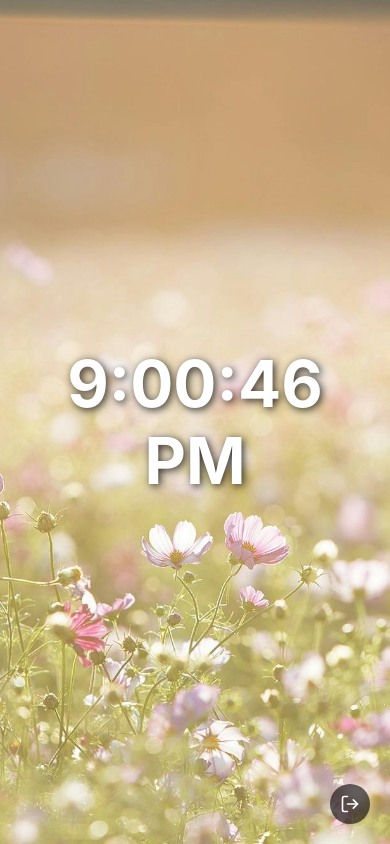
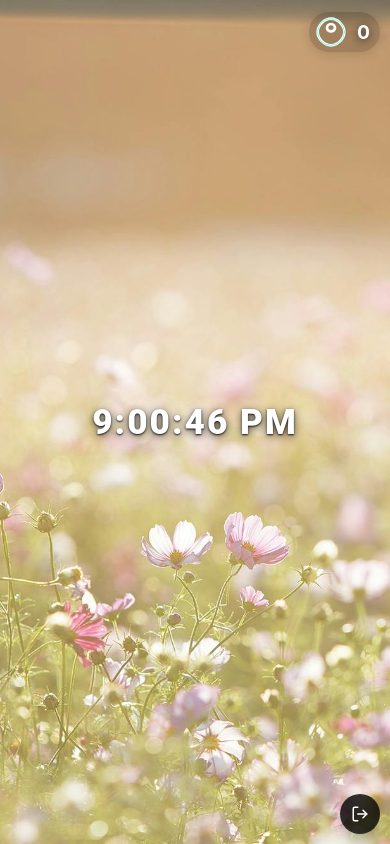
Before and after one commit to zsenasahin/dijital-ajanda-frontend, a React (Create React App) app: page /home in a window 390 px wide. Built offline with nearby package versions, Linux system fonts and the light colour scheme.

Commit message:
HomePage düzenlendi.

```diff
--- a/src/pages/HomePage.jsx
+++ b/src/pages/HomePage.jsx
@@ -1,12 +1,12 @@
-import React, { useState, useEffect } from 'react';
+import React, { useState, useEffect, useRef } from 'react';
 import { useNavigate } from 'react-router-dom';
 import '../styles/HomePage.css';
 
 const LogoutIcon = () => (
   <svg
     viewBox="0 0 24 24"
-    width="20"
-    height="20"
+    width="24"
+    height="24"
     stroke="currentColor"
     strokeWidth="2"
     fill="none"
@@ -19,51 +19,143 @@ const LogoutIcon = () => (
   </svg>
 );
 
+const FocusIcon = () => (
+  <svg viewBox="0 0 24 24" width="32" height="32" fill="none" stroke="currentColor" strokeWidth="2" strokeLinecap="round" strokeLinejoin="round">
+    <path d="M12 2C7 2 2 7 2 12s5 10 10 10 10-5 10-10S17 2 12 2z" stroke="#fff"/>
+    <path d="M15 9a3 3 0 0 0-6 0c0 1.5 1.5 2.5 3 2.5s3-1 3-2.5z" stroke="#fff"/>
+    <circle cx="12" cy="12" r="10" stroke="#38f9d7" strokeWidth="0.5"/>
+  </svg>
+);
+
+const TimerIcon = () => (
+  <svg viewBox="0 0 24 24" width="28" height="28" fill="none" stroke="currentColor" strokeWidth="2" strokeLinecap="round" strokeLinejoin="round">
+    <circle cx="12" cy="13" r="8" stroke="#fff"/>
+    <line x1="12" y1="13" x2="12" y2="9" stroke="#fff"/>
+    <line x1="12" y1="13" x2="15" y2="13" stroke="#fff"/>
+  </svg>
+);
+
+const ChronoIcon = () => (
+  <svg viewBox="0 0 24 24" width="28" height="28" fill="none" stroke="currentColor" strokeWidth="2" strokeLinecap="round" strokeLinejoin="round">
+    <circle cx="12" cy="13" r="8" stroke="#fff"/>
+    <polyline points="12 13 16 13 16 17" stroke="#fff"/>
+    <line x1="12" y1="13" x2="12" y2="9" stroke="#fff"/>
+  </svg>
+);
+
+const TIMER_DEFAULT = 25 * 60; // 25:00
+
 const HomePage = () => {
   const [showWelcome, setShowWelcome] = useState(true);
   const [currentTime, setCurrentTime] = useState('');
+  const [mode, setMode] = useState('clock'); // 'clock', 'timer', 'chrono'
+  const [timer, setTimer] = useState(TIMER_DEFAULT);
+  const [timerRunning, setTimerRunning] = useState(false);
+  const [chrono, setChrono] = useState(0);
+  const [chronoRunning, setChronoRunning] = useState(false);
   const navigate = useNavigate();
+  const timerRef = useRef();
+  const chronoRef = useRef();
 
+  // Welcome & clock
   useEffect(() => {
-    // Hide welcome message after 3 seconds
-    const timer = setTimeout(() => {
-      setShowWelcome(false);
-    }, 3000);
-
-    // Update clock every second
-    const updateClock = () => {
-      const now = new Date();
-      setCurrentTime(now.toLocaleTimeString());
-    };
-
+    if (mode !== 'clock') return;
+    const timer = setTimeout(() => setShowWelcome(false), 2000);
+    const updateClock = () => setCurrentTime(new Date().toLocaleTimeString());
     updateClock();
     const clockInterval = setInterval(updateClock, 1000);
+    return () => { clearTimeout(timer); clearInterval(clockInterval); };
+  }, [mode]);
 
-    return () => {
-      clearTimeout(timer);
-      clearInterval(clockInterval);
-    };
-  }, []);
+  // Timer
+  useEffect(() => {
+    if (mode !== 'timer' || !timerRunning) return;
+    timerRef.current = setInterval(() => {
+      setTimer((prev) => {
+        if (prev > 0) return prev - 1;
+        setTimerRunning(false);
+        clearInterval(timerRef.current);
+        return 0;
+      });
+    }, 1000);
+    return () => clearInterval(timerRef.current);
+  }, [timerRunning, mode]);
 
-  const handleLogout = () => {
-    // Burada gerekirse logout işlemleri yapılabilir (örn: token temizleme)
-    navigate('/');
-  };
+  // Chrono
+  useEffect(() => {
+    if (mode !== 'chrono' || !chronoRunning) return;
+    chronoRef.current = setInterval(() => setChrono((prev) => prev + 1), 1000);
+    return () => clearInterval(chronoRef.current);
+  }, [chronoRunning, mode]);
 
+  // Mode değişince timer/chrono resetle
+  useEffect(() => {
+    if (mode === 'timer') { setTimer(TIMER_DEFAULT); setTimerRunning(false); }
+    if (mode === 'chrono') { setChrono(0); setChronoRunning(false); }
+  }, [mode]);
+
+  // Format helpers
+  const formatTime = (sec) => `${String(Math.floor(sec/60)).padStart(2,'0')}:${String(sec%60).padStart(2,'0')}`;
+
+  // Tooltip state
+  const [focusTooltip, setFocusTooltip] = useState(false);
+  const [modeTooltip, setModeTooltip] = useState(false);
+
+  // Render
   return (
     <div className="home-container">
-      {showWelcome ? (
-        <div className="welcome-message">
-          <h1>Kişisel asistanına hoşgeldin</h1>
-        </div>
-      ) : (
-        <div className="clock-container">
-          <h1>{currentTime}</h1>
-        </div>
-      )}
-      <button className="logout-button" onClick={handleLogout}>
-        <LogoutIcon />
-      </button>
+      {/* Sağ üst focus simgesi */}
+      <div className="focus-mode-icon" onClick={() => setMode(mode === 'clock' ? 'timer' : 'clock')} onMouseEnter={()=>setFocusTooltip(true)} onMouseLeave={()=>setFocusTooltip(false)}>
+        <FocusIcon />
+        <span className="focus-mode-count">0</span>
+        {focusTooltip && <span className="focus-tooltip">focus mode</span>}
+      </div>
+
+      {/* Ortadaki ana alan */}
+      <div className="center-content">
+        {mode === 'clock' && (
+          showWelcome ? (
+            <div className="welcome-message"><h1>Aventra'ya hoşgeldin</h1></div>
+          ) : (
+            <div className="clock-container"><h1>{currentTime}</h1></div>
+          )
+        )}
+        {mode === 'timer' && (
+          <div className="circle-timer">
+            <div className="circle-timer-icon" onClick={()=>setMode('chrono')} onMouseEnter={()=>setModeTooltip(true)} onMouseLeave={()=>setModeTooltip(false)}>
+              <TimerIcon />
+              {modeTooltip && <span className="mode-tooltip">kronometre</span>}
+            </div>
+            <div className="circle-timer-time">{formatTime(timer)}</div>
+            <div className="circle-timer-buttons">
+              {timerRunning ? (
+                <button className="timer-btn" onClick={()=>setTimerRunning(false)}>Durdur</button>
+              ) : (
+                <button className="timer-btn" onClick={()=>setTimerRunning(true)}>Başlat</button>
+              )}
+            </div>
+          </div>
+        )}
+        {mode === 'chrono' && (
+          <div className="circle-timer">
+            <div className="circle-timer-icon" onClick={()=>setMode('timer')} onMouseEnter={()=>setModeTooltip(true)} onMouseLeave={()=>setModeTooltip(false)}>
+              <ChronoIcon />
+              {modeTooltip && <span className="mode-tooltip">zamanlayıcı</span>}
+            </div>
+            <div className="circle-timer-time">{formatTime(chrono)}</div>
+            <div className="circle-timer-buttons">
+              {chronoRunning ? (
+                <button className="timer-btn" onClick={()=>setChronoRunning(false)}>Durdur</button>
+              ) : (
+                <button className="timer-btn" onClick={()=>setChronoRunning(true)}>Başlat</button>
+              )}
+            </div>
+          </div>
+        )}
+      </div>
+
+      {/* Sağ alt çıkış butonu */}
+      <button className="logout-button" onClick={()=>navigate('/')}> <LogoutIcon /> </button>
     </div>
   );
 };
--- a/src/pages/LandingPage.jsx
+++ b/src/pages/LandingPage.jsx
@@ -8,7 +8,11 @@ const LandingPage = () => {
   return (
     <div className="landing-container">
       <div className="landing-content">
-        <h1>Dijital Ajanda ile hayatını planla, kişisel asisitanını oluştur</h1>
+        <h3>
+          <span>Aventra'ya Hoş Geldin!</span>
+        </h3>
+        <p>Hayat bir macera; her anı kaydetmeye, büyümeye ve keşfetmeye değer. </p>
+        <p>Hedeflerini belirle, alışkanlıklarını inşa et ve odaklanarak yolculuğunu başlat.</p>
         <button onClick={() => navigate('/login')}>Bize Katıl</button>
       </div>
     </div>
--- a/src/styles/HomePage.css
+++ b/src/styles/HomePage.css
@@ -1,46 +1,209 @@
 .home-container {
   height: 100vh;
-  width: 100%;
+  width: 100vw;
   background-image: url('../assets/Anasayfa.jpg');
   background-size: cover;
   background-position: center;
   display: flex;
+  flex-direction: column;
   justify-content: center;
   align-items: center;
   position: relative;
+  overflow: hidden;
+}
+
+.center-content {
+  width: 100vw;
+  height: 100vh;
+  display: flex;
+  flex-direction: column;
+  justify-content: center;
+  align-items: center;
+  z-index: 1;
 }
 
 .welcome-message, .clock-container {
   text-align: center;
-  color: white;
-  background-color: transparent;
-  padding: 2rem;
-  border-radius: 10px;
+  color: #fff;
+  background: none;
+  padding: 0;
+  border-radius: 0;
+  box-shadow: none;
 }
 
-.welcome-message h1, .clock-container h1 {
+.welcome-message h1 {
   font-size: 4rem;
   margin: 0;
-  text-shadow: 2px 2px 8px rgba(0, 0, 0, 0.8); /* Siyah gölge */
+  font-family: 'Montserrat', 'Roboto', Arial, sans-serif;
+  font-weight: 800;
+  letter-spacing: 2px;
+  color: #fff;
+  text-shadow: 0 2px 8px #000a, 0 1px 2px #222;
+  background: none;
+  -webkit-background-clip: initial;
+  -webkit-text-fill-color: initial;
+  filter: none;
+  animation: fadeIn 1.2s cubic-bezier(.4,2,.6,1);
 }
 
-/* Animation for welcome message */
-@keyframes fadeOut {
-  from { opacity: 1; }
-  to { opacity: 0; }
+.clock-container h1 {
+  font-size: 4rem;
+  margin: 0;
+  font-family: 'Montserrat', 'Roboto', Arial, sans-serif;
+  font-weight: 800;
+  letter-spacing: 2px;
+  color: #fff;
+  text-shadow: 0 2px 8px #000a, 0 1px 2px #222;
+  background: none;
+  -webkit-background-clip: initial;
+  -webkit-text-fill-color: initial;
+  filter: none;
+  animation: fadeIn 1.2s cubic-bezier(.4,2,.6,1);
 }
 
-.welcome-message {
-  animation: fadeOut 1s ease-in-out 2s forwards;
+@keyframes fadeIn {
+  from { opacity: 0; transform: translateY(20px); }
+  to { opacity: 1; transform: translateY(0); }
 }
 
+/* Sağ üst focus simgesi */
+.focus-mode-icon {
+  position: fixed;
+  top: 32px;
+  right: 38px;
+  z-index: 10;
+  display: flex;
+  align-items: center;
+  gap: 8px;
+  cursor: pointer;
+  background: rgba(0,0,0,0.18);
+  border-radius: 50px;
+  padding: 6px 18px 6px 10px;
+  transition: background 0.2s, box-shadow 0.2s;
+  box-shadow: 0 2px 12px #0002;
+}
+.focus-mode-icon:hover {
+  background: rgba(56,249,215,0.18);
+  box-shadow: 0 4px 24px #38f9d7aa;
+}
+.focus-mode-count {
+  font-size: 1.2rem;
+  color: #fff;
+  font-weight: 700;
+  margin-left: 2px;
+  text-shadow: 0 2px 8px #000a;
+}
+.focus-tooltip {
+  position: absolute;
+  top: -38px;
+  right: 0;
+  background: rgba(0,0,0,0.85);
+  color: #fff;
+  padding: 6px 16px;
+  border-radius: 6px;
+  font-size: 1rem;
+  white-space: nowrap;
+  pointer-events: none;
+  opacity: 1;
+  z-index: 100;
+  box-shadow: 0 2px 8px #0005;
+  animation: fadeIn 0.2s;
+}
+
+/* Yuvarlak timer/chronometre alanı */
+.circle-timer {
+  width: 340px;
+  height: 340px;
+  background: rgba(0,0,0,0.18);
+  border-radius: 50%;
+  display: flex;
+  flex-direction: column;
+  align-items: center;
+  justify-content: center;
+  box-shadow: 0 8px 32px #0003, 0 2px 8px #38f9d7aa;
+  margin-top: 0;
+  position: relative;
+  animation: fadeIn 0.7s cubic-bezier(.4,2,.6,1);
+}
+.circle-timer-icon {
+  position: absolute;
+  top: 32px;
+  left: 50%;
+  transform: translateX(-50%);
+  cursor: pointer;
+  background: rgba(0,0,0,0.18);
+  border-radius: 50%;
+  padding: 6px;
+  transition: background 0.2s;
+  display: flex;
+  align-items: center;
+  justify-content: center;
+}
+.circle-timer-icon:hover {
+  background: rgba(56,249,215,0.18);
+}
+.mode-tooltip {
+  position: absolute;
+  top: -38px;
+  left: 50%;
+  transform: translateX(-50%);
+  background: rgba(0,0,0,0.85);
+  color: #fff;
+  padding: 6px 16px;
+  border-radius: 6px;
+  font-size: 1rem;
+  white-space: nowrap;
+  pointer-events: none;
+  opacity: 1;
+  z-index: 100;
+  box-shadow: 0 2px 8px #0005;
+  animation: fadeIn 0.2s;
+}
+.circle-timer-time {
+  font-size: 5rem;
+  font-weight: 800;
+  color: #fff;
+  text-shadow: 0 4px 32px #000, 0 1px 2px #222, 0 0 16px #fff8;
+  margin-top: 60px;
+  margin-bottom: 30px;
+  letter-spacing: 2px;
+  font-family: 'Montserrat', 'Roboto', Arial, sans-serif;
+}
+.circle-timer-buttons {
+  display: flex;
+  gap: 18px;
+  justify-content: center;
+}
+.timer-btn {
+  padding: 0.7em 2.2em;
+  font-size: 1.2rem;
+  font-weight: 700;
+  color: #fff;
+  background: linear-gradient(90deg, #43e97b 0%, #38f9d7 100%);
+  border: none;
+  border-radius: 2em;
+  box-shadow: 0 4px 24px #0002, 0 1.5px 4px #38f9d7aa;
+  cursor: pointer;
+  transition: all 0.22s cubic-bezier(.4,2,.6,1);
+  letter-spacing: 1px;
+  outline: none;
+  display: inline-block;
+}
+.timer-btn:hover, .timer-btn:focus {
+  background: linear-gradient(90deg, #38f9d7 0%, #43e97b 100%);
+  color: #222;
+  transform: scale(1.06) translateY(-2px);
+  box-shadow: 0 8px 32px #38f9d7aa, 0 2px 8px #0003;
+}
+
+/* Sağ alt çıkış butonu (önceki gibi bırakıldı) */
 .logout-button {
   position: fixed;
-  bottom: 20px;
-  right: 20px;
-  width: 40px;
-  height: 40px;
-  background-color: rgba(0, 0, 0, 0.6);
+  bottom: 30px;
+  right: 30px;
+  width: 50px;
+  height: 50px;
+  background-color: rgba(0, 0, 0, 0.8);
   color: white;
   border: none;
   border-radius: 50%;
@@ -50,23 +213,17 @@
   align-items: center;
   justify-content: center;
   padding: 0;
+  box-shadow: 0 6px 12px rgba(0, 0, 0, 0.2);
+  z-index: 20;
 }
-
 .logout-button:hover {
-  background-color: rgba(220, 53, 69, 0.9);
-  transform: scale(1.1);
+  background-color: rgba(220, 53, 69, 1);
+  transform: scale(1.15);
 }
-
 .logout-button svg {
-  width: 20px;
-  height: 20px;
+  width: 24px;
+  height: 24px;
 }
-
-/* Tooltip styles */
-.logout-button {
-  position: fixed;
-}
-
 .logout-button::after {
   content: 'Çıkış Yap';
   position: absolute;
@@ -75,16 +232,49 @@
   transform: translateX(50%);
   background-color: rgba(0, 0, 0, 0.8);
   color: white;
-  padding: 5px 10px;
-  border-radius: 4px;
+  padding: 8px 15px;
+  border-radius: 5px;
   font-size: 14px;
   white-space: nowrap;
   opacity: 0;
   visibility: hidden;
   transition: all 0.3s ease;
 }
-
 .logout-button:hover::after {
   opacity: 1;
   visibility: visible;
 }
+
+@media (max-width: 600px) {
+  .circle-timer {
+    width: 90vw;
+    height: 90vw;
+    min-width: 220px;
+    min-height: 220px;
+    max-width: 98vw;
+    max-height: 98vw;
+  }
+  .circle-timer-time {
+    font-size: 2.5rem;
+    margin-top: 40px;
+    margin-bottom: 18px;
+  }
+  .welcome-message h1, .clock-container h1 {
+    font-size: 2.2rem;
+  }
+  .focus-mode-icon {
+    top: 12px;
+    right: 10px;
+    padding: 4px 10px 4px 6px;
+  }
+  .logout-button {
+    width: 40px;
+    height: 40px;
+    bottom: 10px;
+    right: 10px;
+  }
+  .logout-button svg {
+    width: 18px;
+    height: 18px;
+  }
+}
```
Also changed, not shown: src/styles/LandingPage.css (+45 -13 lines), src/assets/mountains-8031511_1920.jpg (added).
